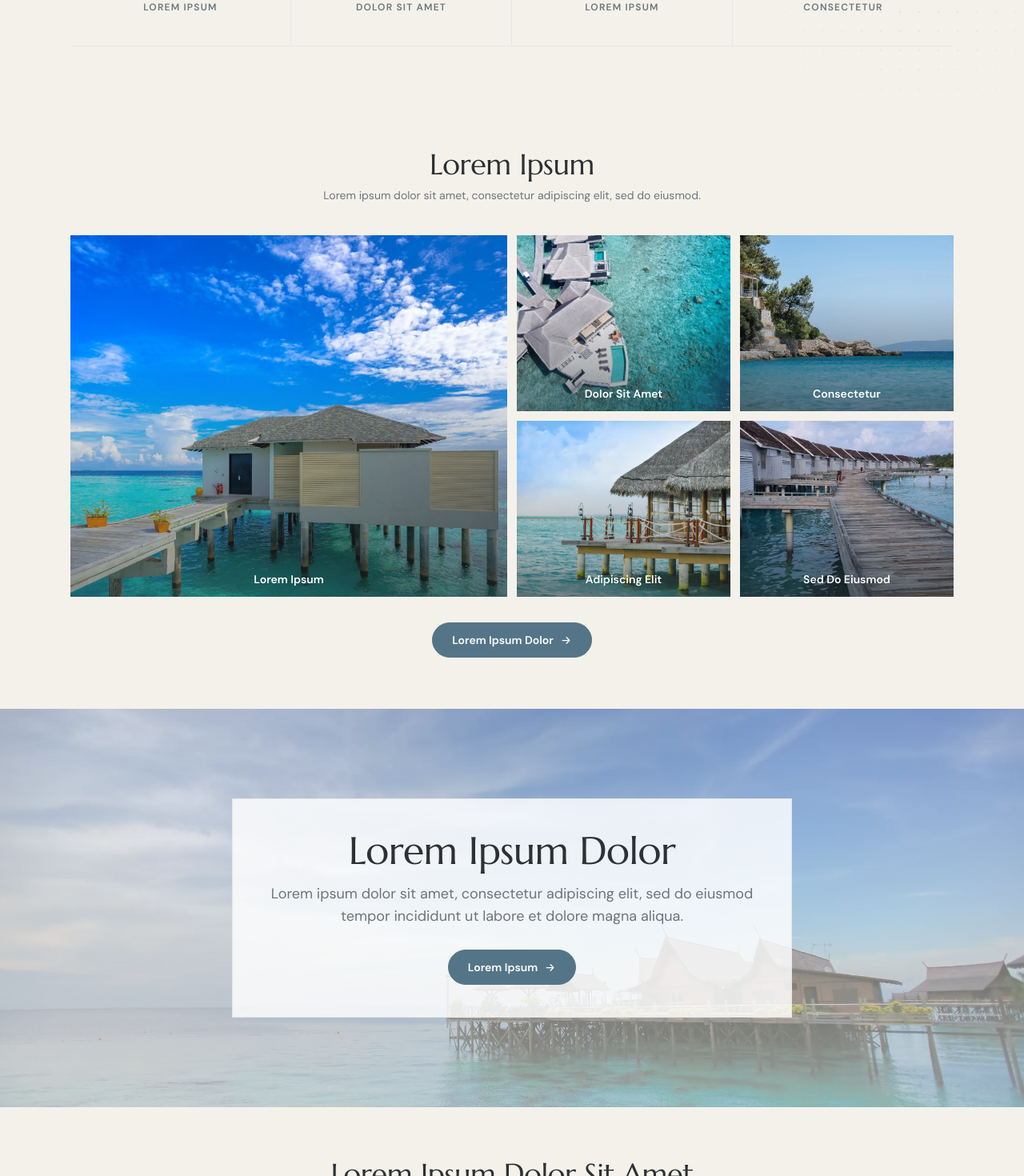
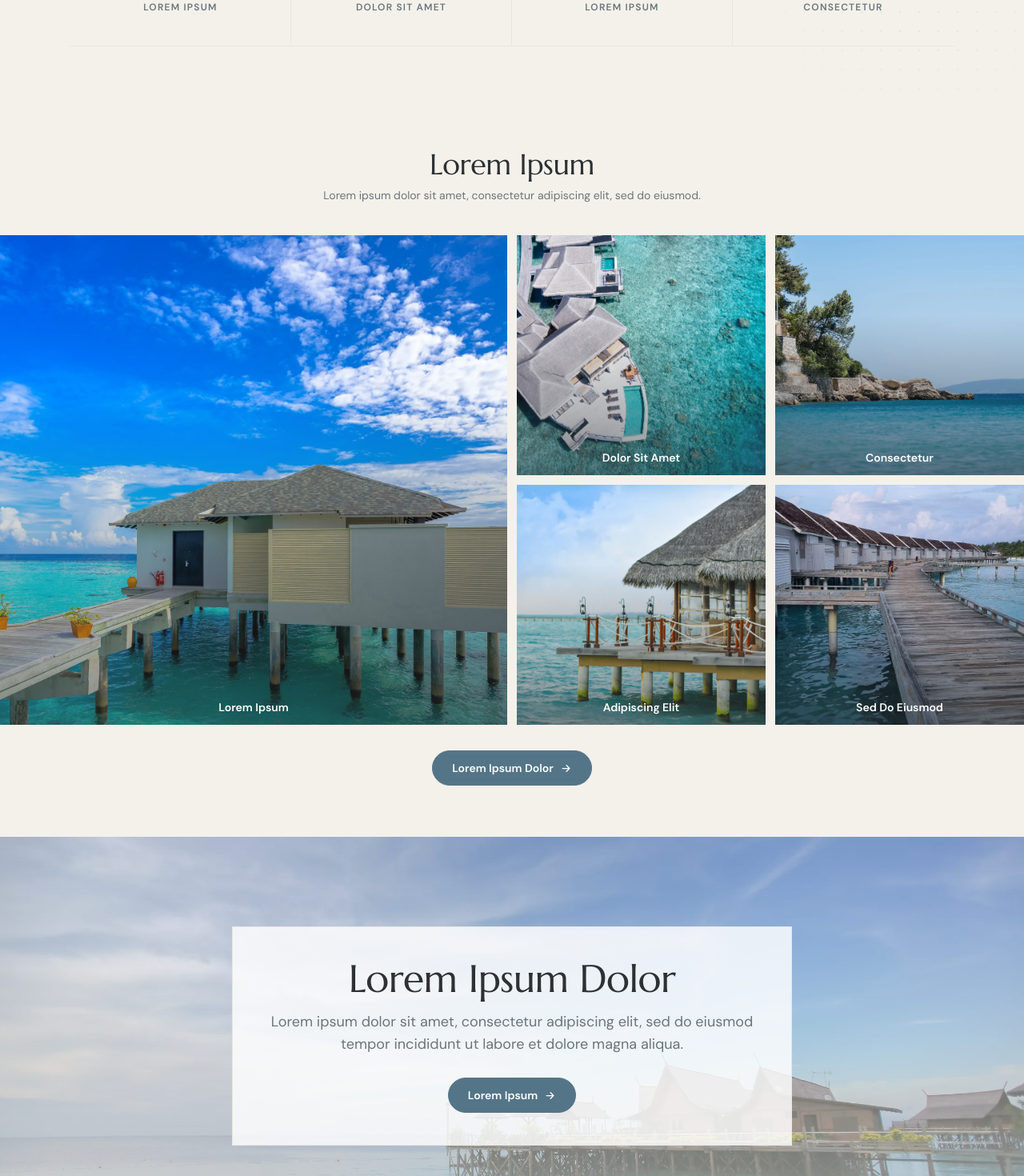
Before and after one commit to mmdscon/seeresidenz-ebreichsdorf, a Next.js app: page / in a window 1280 px wide. Shown: the part 3400-4870 px from the top of the page at 80% size. Built offline with nearby package versions, Linux system fonts and the light colour scheme.

Commit message:
Add files via upload

```diff
--- a/src/app/page.tsx
+++ b/src/app/page.tsx
@@ -271,14 +271,15 @@ function ImpressSection({ openQuiz }: { openQuiz: () => void }) {
   const { highlight, small } = IMPRESSIONEN_BENTO;
   return (
     <section id="impressionen" className="reveal-right w-full scroll-mt-20 overflow-hidden" style={{ backgroundColor: SECTION_BG }}>
-      <div className="mx-auto w-full max-w-6xl px-6 py-16">
+      <div className="mx-auto w-full max-w-6xl px-6 pt-16">
         <div className="reveal-up flex flex-col items-center text-center mb-10">
           <h2 className="text-3xl md:text-4xl" style={{ color: TEXT }}>Lorem Ipsum</h2>
           <p className="mt-2 text-sm" style={{ color: TEXT_SECONDARY }}>Lorem ipsum dolor sit amet, consectetur adipiscing elit, sed do eiusmod.</p>
         </div>
+      </div>
 
-        {/* Desktop / Tablet: 4 Spalten x 2 Zeilen — Highlight belegt 2x2, die 4 kleinen je 1x1. Alle Kacheln zusammen ergeben ein exaktes Rechteck. */}
-        <div className="hidden md:grid gap-3" style={{ gridTemplateColumns: "repeat(4, 1fr)", gridTemplateRows: "repeat(2, 220px)" }}>
+      {/* Desktop / Tablet: 4 Spalten x 2 Zeilen — Highlight belegt 2x2, die 4 kleinen je 1x1. Volle Section-Breite. */}
+      <div className="hidden md:grid gap-3" style={{ gridTemplateColumns: "repeat(4, 1fr)", gridTemplateRows: "repeat(2, 300px)" }}>
         <div className="reveal-up" style={{ gridColumn: "1 / 3", gridRow: "1 / 3" }}>
           <BentoTile {...highlight} />
         </div>
@@ -289,8 +290,8 @@ function ImpressSection({ openQuiz }: { openQuiz: () => void }) {
         ))}
       </div>
 
-        {/* Mobile: Highlight oben volle Breite, darunter 2x2-Raster mit den kleinen Bildern — zusammen ein Rechteck */}
-        <div className="md:hidden grid gap-3" style={{ gridTemplateColumns: "1fr 1fr", gridTemplateRows: "220px 140px 140px" }}>
+      {/* Mobile: Highlight oben volle Breite, darunter 2x2-Raster mit den kleinen Bildern — volle Section-Breite. */}
+      <div className="md:hidden grid gap-3" style={{ gridTemplateColumns: "1fr 1fr", gridTemplateRows: "260px 170px 170px" }}>
         <div className="reveal-up" style={{ gridColumn: "1 / 3", gridRow: "1 / 2" }}>
           <BentoTile {...highlight} />
         </div>
@@ -301,6 +302,7 @@ function ImpressSection({ openQuiz }: { openQuiz: () => void }) {
         ))}
       </div>
 
+      <div className="mx-auto w-full max-w-6xl px-6 pb-16">
         <div className="mt-8 flex justify-center">
           <PillCTA onClick={openQuiz}>Lorem Ipsum Dolor</PillCTA>
         </div>
```
Lines whose indentation alone changed are shown as unchanged.
